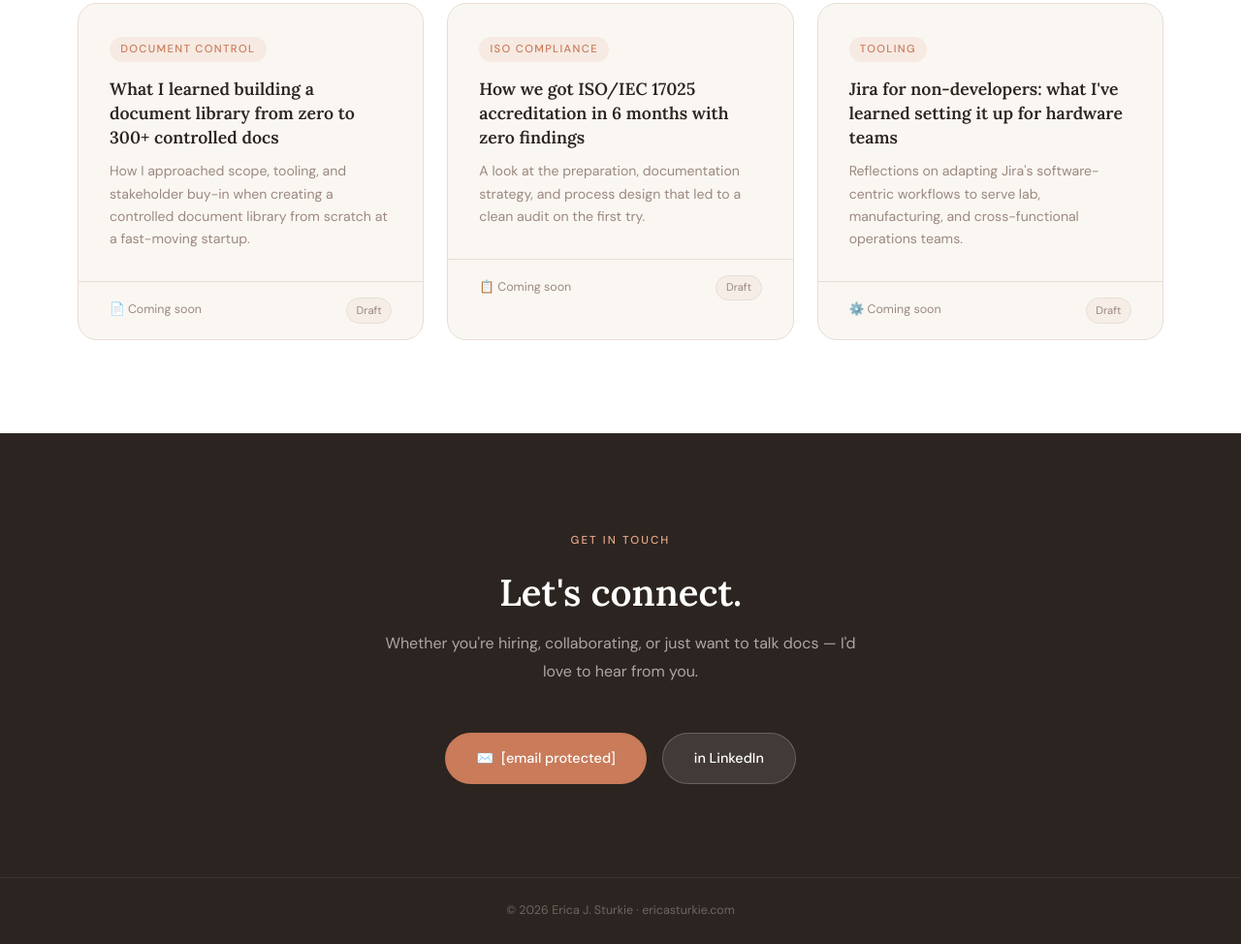
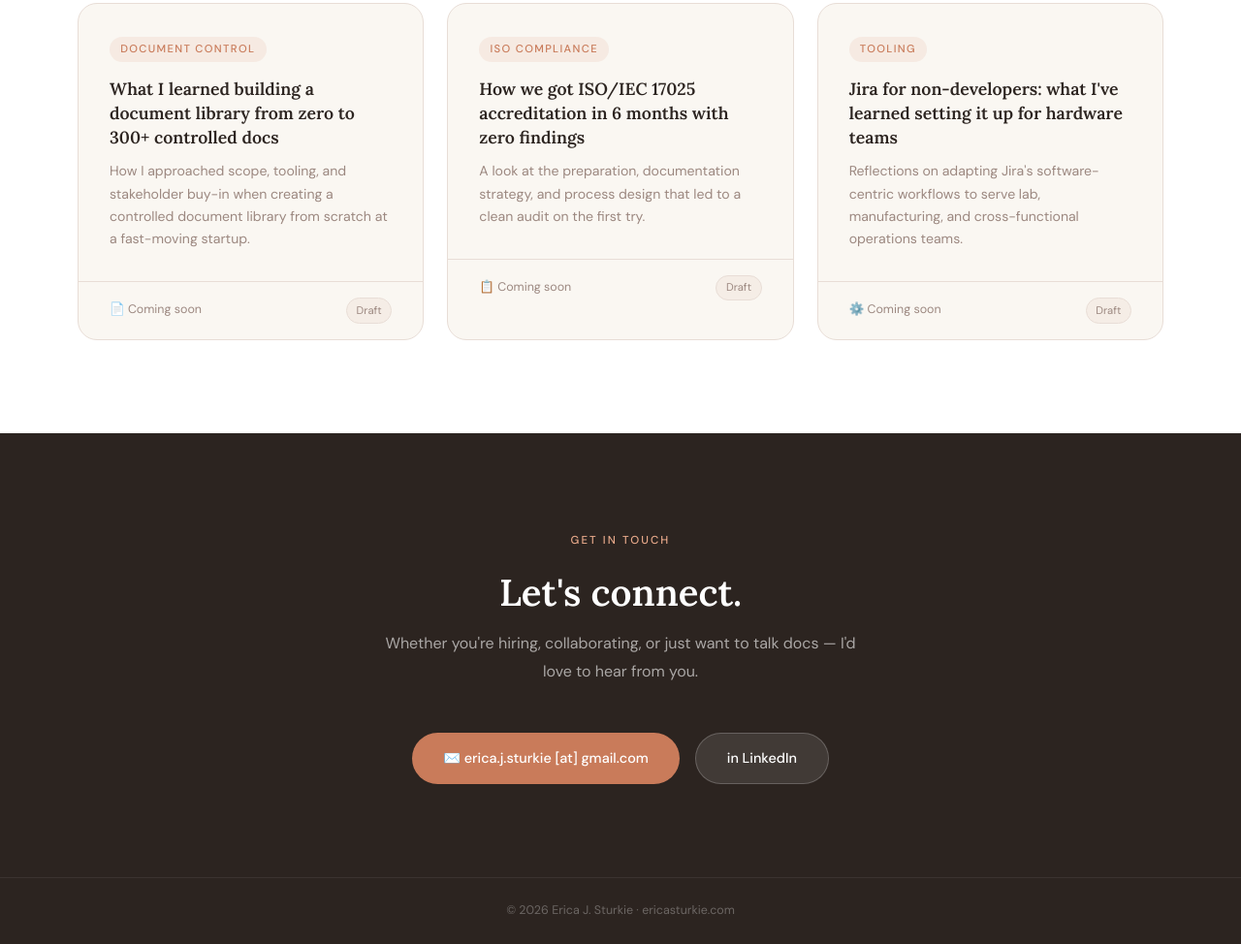
Before and after one commit to EJSturk/ericasturkie.github.io, a plain HTML site: page index.html in a window 1280 px wide. Shown: the part 6564-7538 px from the top of the page at 97% size. Drawn offline with Linux system fonts and the light colour scheme.

Commit message:
Changed email contact info.

```diff
--- a/index.html
+++ b/index.html
@@ -1130,7 +1130,7 @@
     <h2 class="section-title" style="margin: 0.5rem 0 0;">Let's connect.</h2>
     <p class="contact-sub">Whether you're hiring, collaborating, or just want to talk docs — I'd love to hear from you.</p>
     <div class="contact-links">
-      <a href="/cdn-cgi/l/email-protection#197c6b707a783773376a6d6c6b72707c597e74787075377a7674" class="contact-link email">✉️ <span class="__cf_email__" data-cfemail="fb9e8992989ad591d5888f8e8990929ebb9c969a9297d5989496">[email&#160;protected]</span></a>
+      <span class="contact-link email">✉️ erica.j.sturkie [at] gmail.com</span>
       <a href="https://linkedin.com/in/ericasturkie" class="contact-link linkedin" target="_blank">in LinkedIn</a>
     </div>
   </section>
```
